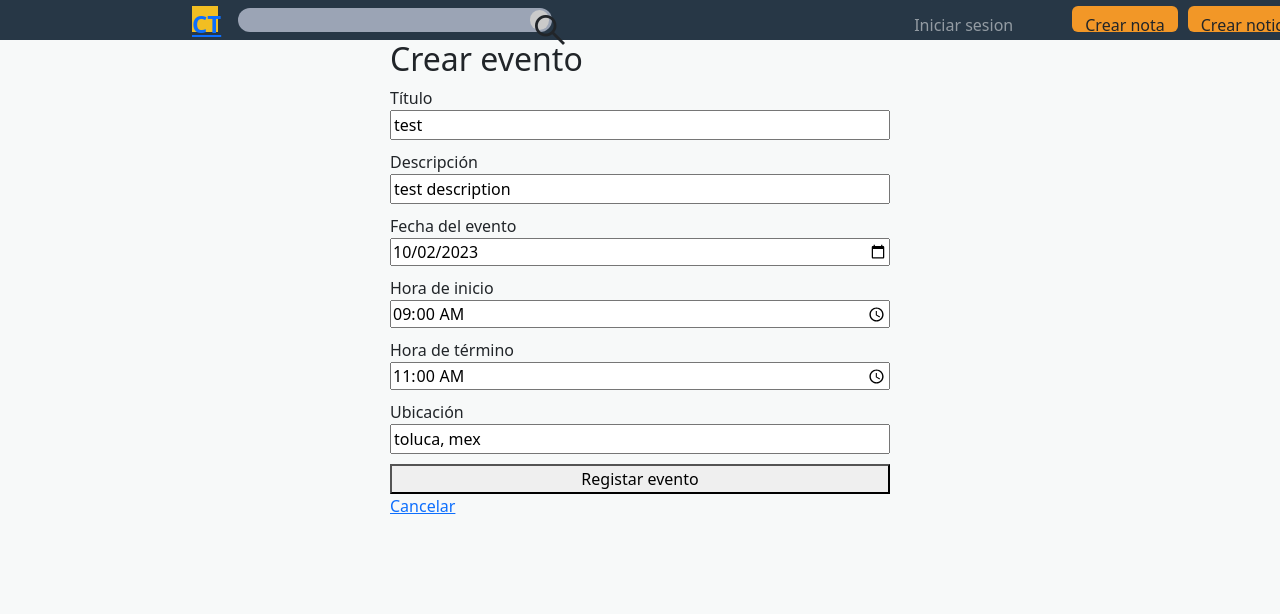
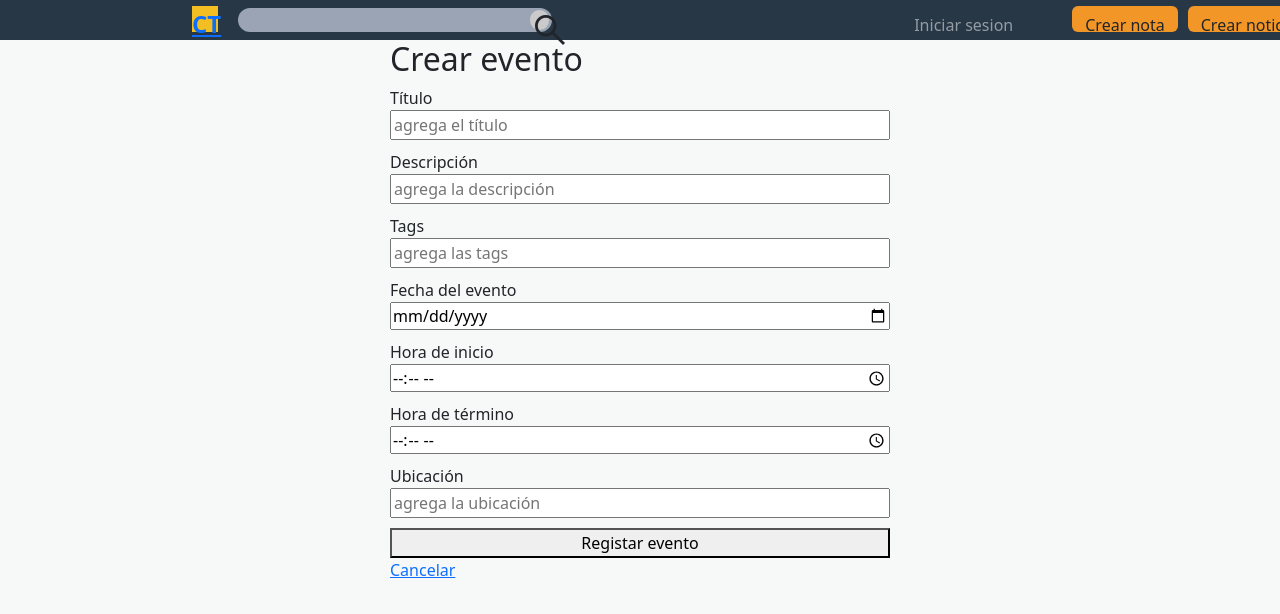
Before and after one commit to Rene-Mayhrem/COMTOL_frontend, a React (Create React App) app: page /create-event in a window 1280 px wide. Shown: the top 614 px of the page. Built offline with nearby package versions, Linux system fonts and the light colour scheme; no server answers.

Commit message:
POST event completed

```diff
--- a/src/feature/container/magazine/MagazineContainer.css
+++ b/src/feature/container/magazine/MagazineContainer.css
@@ -2,13 +2,16 @@
     position: relative;
     top: 0;
     width: 96%;
-    height: 20vh;
+    height: 30vh;
     margin: 1em;
+    display: grid;
+    grid-template-columns: 1fr 1fr;
+    grid-template-rows: 2fr 2fr 1fr 1fr;
+    text-decoration: none;
     transition: 0.5s ease-in-out;
     left: 1.5%;
     border: none;
 }
-
 
 /* dark mode */
 .magazine-dark {
@@ -27,3 +30,7 @@
 .magazine-light:hover {
     background-color: #c3c3c4;
 }
+
+.magazine-container p {
+    margin-bottom: 6px;
+  }
--- a/src/pages/event/create/CreateEvent.jsx
+++ b/src/pages/event/create/CreateEvent.jsx
@@ -7,31 +7,42 @@ const CreateEvent = () => {
   //? change to another component
   let navigate = useNavigate();
 
-  //? Create an empty event
-  const [event, setEvent] = useState({
-    title: "test",
-    description: "test description",
-    created_at: "2023-10-02",
-    date_event: "2023-10-02",
-    start_time: "09:00",
-    end_time: "11:00",
-    location: "toluca, mex",
-  });
+  //? get current date in format: yyyy-mm-dd
+  const currentDate = () => {
+    const getCurrentDate = new Date();
+    const year = getCurrentDate.getFullYear();
+    const month = getCurrentDate.getMonth() + 1;
+    const day = getCurrentDate.getDate();
+    return `${year}-${month.toString().padStart(2, '0')}-${day.toString().padStart(2, '0')}`
+  }
 
-  //? Set new values from the form to the Event object in JSON format
-  const onInputChange = (e) => {
-    setEvent({ ...event, [e.target.name]: e.target.event});
-  };
+  const [title, setTitle] = useState("");
+  const [description, setDescription] = useState("");
+  const [tags, setTags] = useState("");
+  const [dateEvent, setDateEvent] = useState("");
+  const [startTime, setStartTime] = useState("");
+  const [endTime, setEndTime] = useState("");
+  const [location, setLocation] = useState("");
 
   const onSubmit = async (e) => {
     e.preventDefault();
     console.log(event);
     try {
-        console.log("Am I working?")
-        await axios.post("http://localhost:8080/events", {event});
-        navigate("/");
+      console.log("Am I working?");
+      const newEvent = {
+        title,
+        description,
+        created_at: currentDate,
+        date_event: dateEvent,
+        start_time: startTime,
+        end_time: endTime,
+        location,
+      };
+      console.log(newEvent);
+      await axios.post("http://localhost:8080/events", newEvent);
+      navigate("/");
     } catch (error) {
-        console.log(error);
+      console.log(error);
     }
   };
 
@@ -50,10 +61,8 @@ const CreateEvent = () => {
           placeholder="agrega el título"
           name="title"
           id="title"
-          onChange={
-            onInputChange
-          }
-          value={event.title}
+          onChange={(e) => {setTitle(e.target.value)}}
+          value={title}
         />
 
         <label htmlFor="description">Descripción</label>
@@ -63,10 +72,18 @@ const CreateEvent = () => {
           placeholder="agrega la descripción"
           name="description"
           id="description"
-          onChange={
-            onInputChange
-          }
-          value={event.description}
+          onChange={(e) => {setDescription(e.target.value)}}
+          value={description}
+        />
+
+        <label htmlFor="tags">Tags</label>
+        <input
+          type="tags"
+          className="form-create"
+          placeholder="agrega las tags"
+          name="tags"
+          id="tags"
+          onChange={(e) => {setTags(e.target.value)}}
         />
 
         <label htmlFor="date_event">Fecha del evento</label>
@@ -75,10 +92,8 @@ const CreateEvent = () => {
           className="form-create"
           name="date_event"
           id="date_event"
-          onChange={
-            onInputChange
-          }
-          value={event.date_event}
+          onChange={(e) => {setDateEvent(e.target.value)}}
+          value={dateEvent}
         />
 
         <label htmlFor="start_time">Hora de inicio</label>
@@ -87,10 +102,8 @@ const CreateEvent = () => {
           className="form-create"
           name="start_time"
           id="start_time"
-          onChange={
-            onInputChange
-          }
-          value={event.start_time}
+          onChange={(e) => {setStartTime(e.target.value)}}
+          value={startTime}
         />
 
         <label htmlFor="end_time">Hora de término</label>
@@ -99,10 +112,8 @@ const CreateEvent = () => {
           className="form-create"
           name="end_time"
           id="end_time"
-          onChange={
-            onInputChange
-          }
-          value={event.end_time}
+          onChange={(e) => {setEndTime(e.target.value)}}
+          value={endTime}
         />
 
         <label htmlFor="location">Ubicación</label>
@@ -112,10 +123,8 @@ const CreateEvent = () => {
           placeholder="agrega la ubicación"
           name="location"
           id="location"
-          onChange={
-            onInputChange
-          }
-          value={event.location}
+          onChange={(e) => {setLocation(e.target.value)}}
+          value={location}
         />
 
         <button type="submit" className="btn-form-create-event">
--- a/src/pages/home/Home.css
+++ b/src/pages/home/Home.css
@@ -81,6 +81,14 @@
   border-top: 2px solid var(--clr-primary);
 }
 
+.btn-tag {
+  border: none;
+  width: auto;
+  overflow-y: auto;
+  overflow-x: auto;
+  margin: 5px;
+}
+
 /* dark mode */
 .filter-light {
   color: var(--clr-light-normal-text);
--- a/src/pages/home/Home.jsx
+++ b/src/pages/home/Home.jsx
@@ -30,6 +30,14 @@ export default function Home() {
     console.log(events);
   }
 
+  //? Creates a random light color
+  const getRandomColor = () => {
+    const r = Math.floor(Math.random() * 128) + 128;
+    const g = Math.floor(Math.random() * 128) + 128;
+    const b = Math.floor(Math.random() * 128) + 128;
+    return `rgb(${r}, ${g}, ${b})`
+  }
+
 
   return (
     <div className="home-container">
@@ -54,7 +62,7 @@ export default function Home() {
         <div className="tag-section">
           {
             tags.map((tag, index) => (
-              <p key={index}>{tag.name}</p>
+              <button className="btn-tag" style={{backgroundColor: getRandomColor}} key={index}>{tag.name}</button>
             ))
           }
         </div>
```
